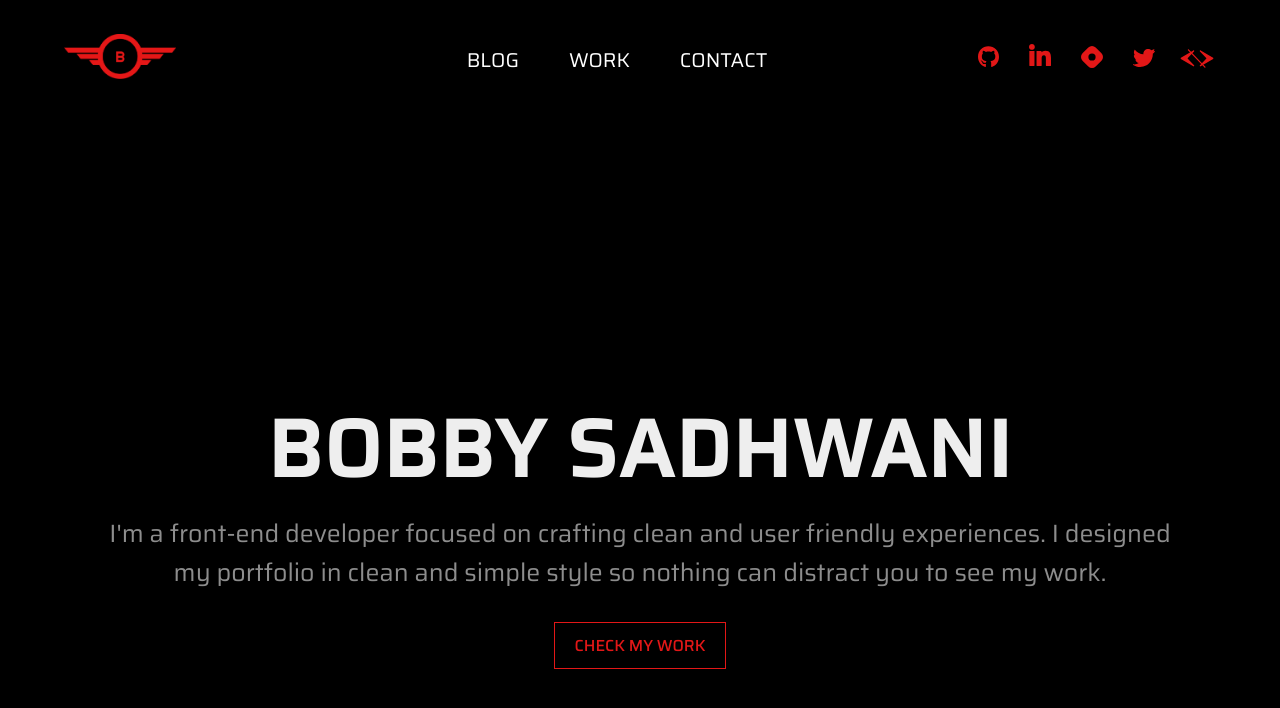
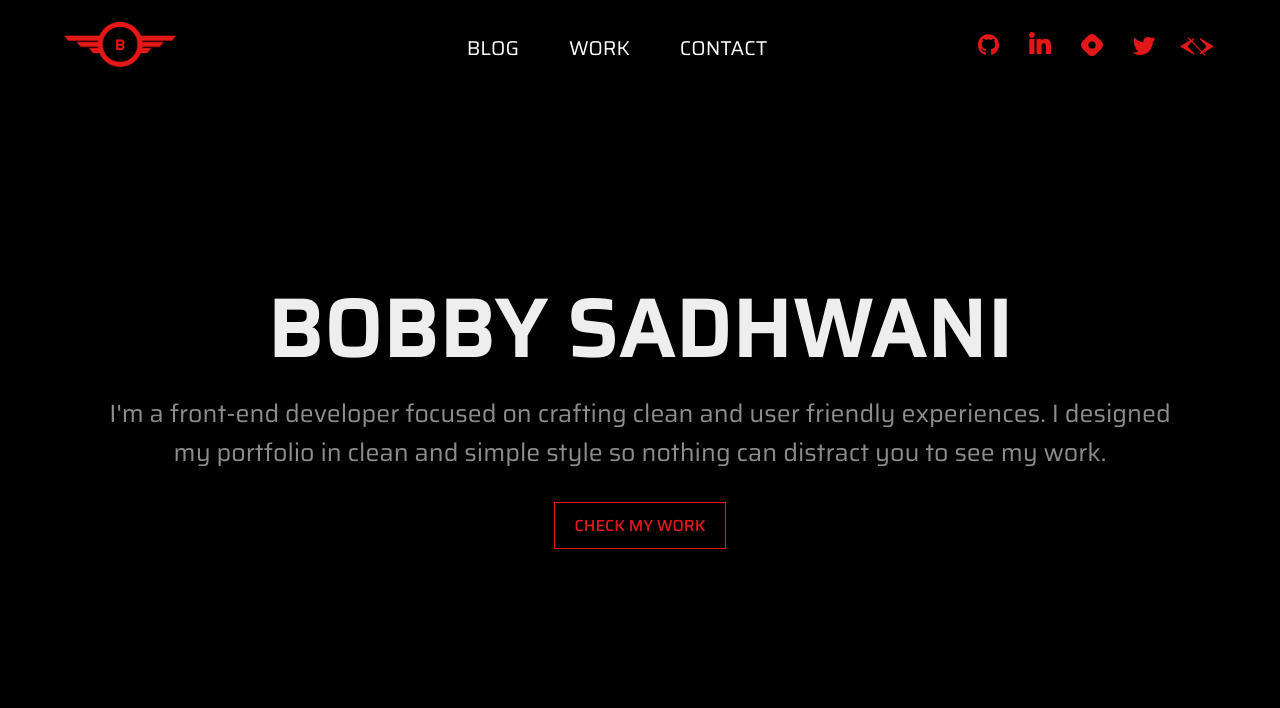
Before and after one commit to Bobby-coder/PERSONAL-PORTFOLIO, a React (Create React App) app: page / in a window 1280 px wide. Shown: the top 708 px of the page. Built offline with nearby package versions, Linux system fonts and the light colour scheme.

Commit message:
postion of header changed to fixed

```diff
--- a/src/components/Header.css
+++ b/src/components/Header.css
@@ -1,10 +1,12 @@
-.container{
-  display: flex;
-  flex-direction: column;
-}
-
 .nav{
-  height: 15vh;
+  position: fixed;
+  width: 100%;
+  background-color: var(--black);
+  top: 0;
+  left:0;
+  z-index: 5;
+  padding: 0 5%;
+  height: 12vh;
   display: flex;
   align-items: center;
   justify-content: space-between;
```
